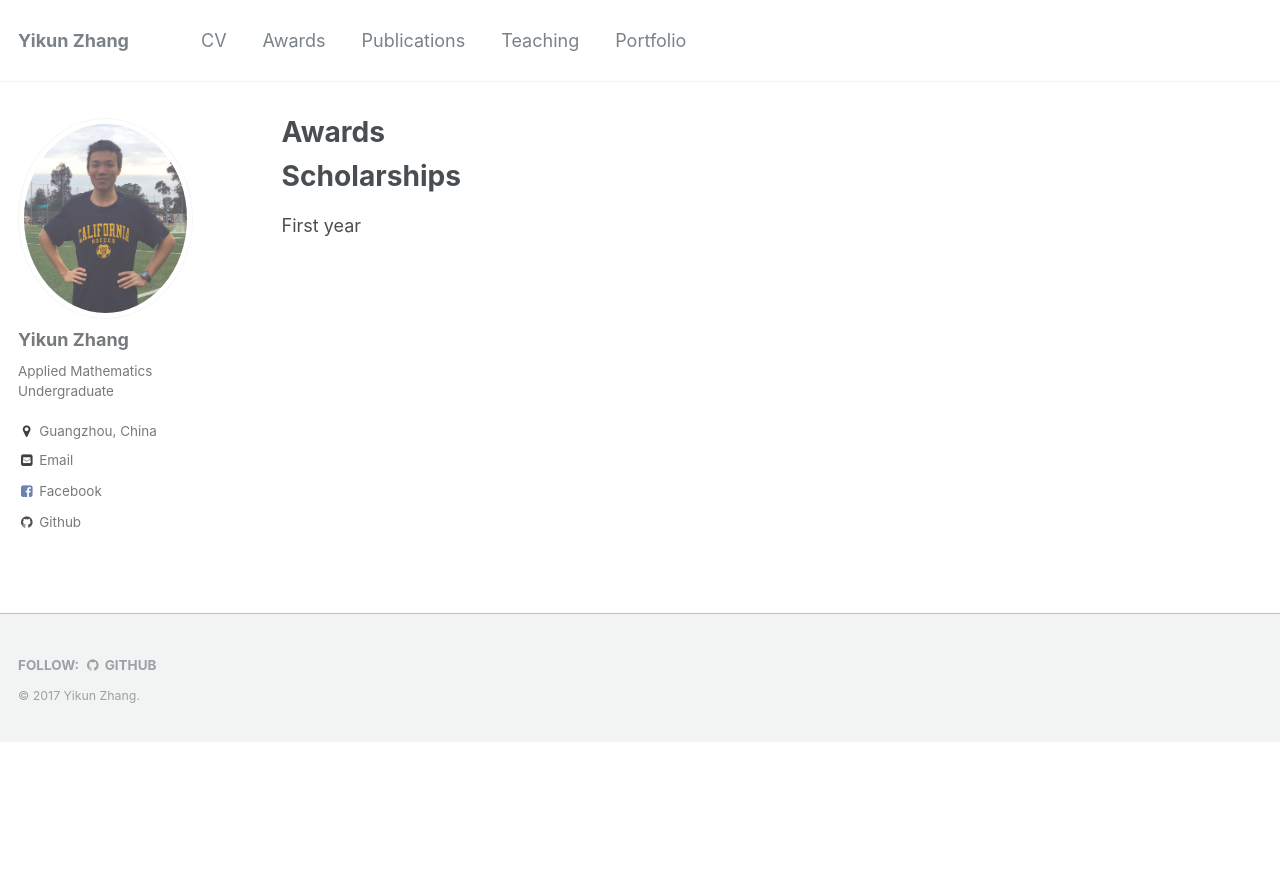
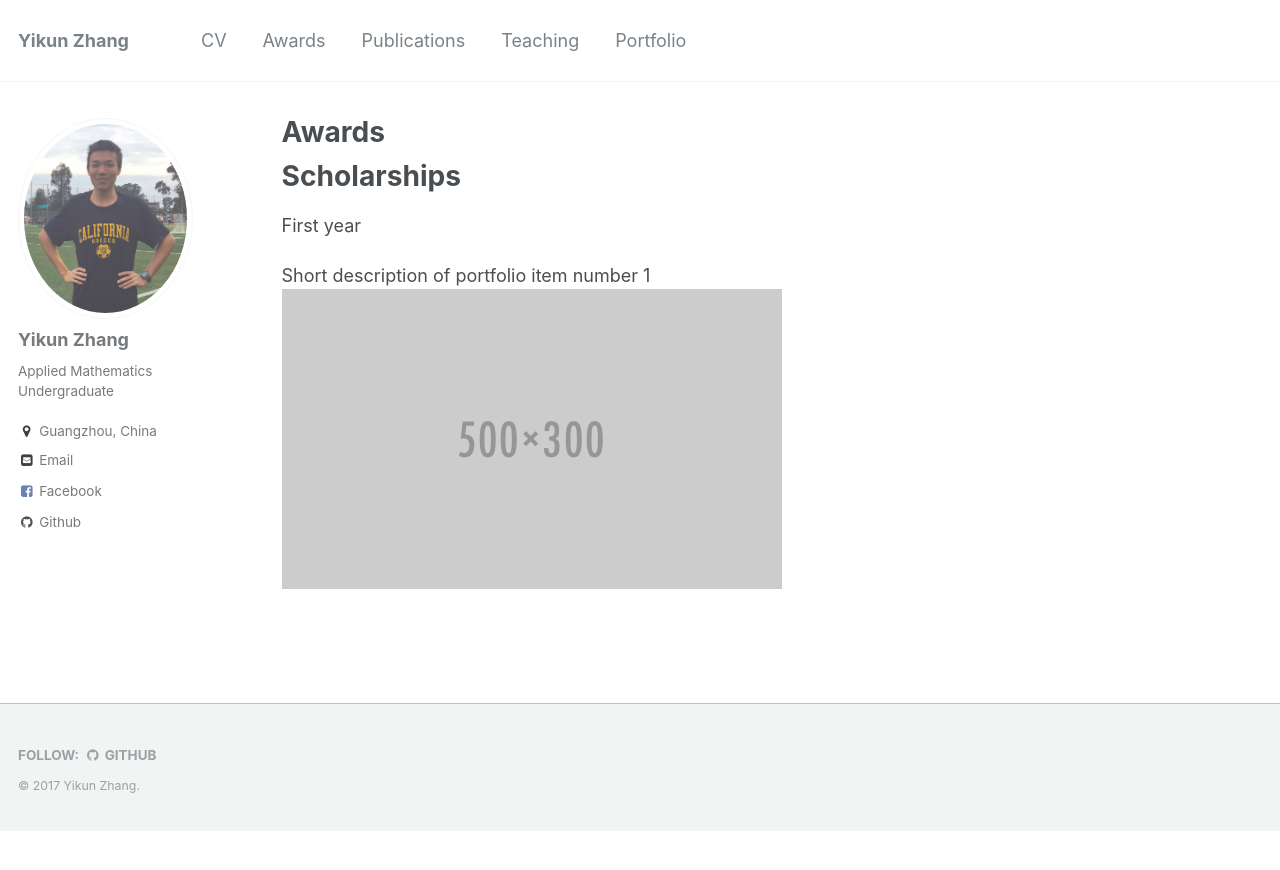
Before and after one commit to zhangyk8/zhangyk8.github.io, a Jekyll site: the page built from _pages/awards.md, in a window 1280 px wide. Shown: the top 870 px of the page. Built offline with Jekyll 4.4.1, drawn with Linux system fonts in a browser that asks for light colours.

Commit message:
Update awards.md

```diff
--- a/_pages/awards.md
+++ b/_pages/awards.md
@@ -8,3 +8,5 @@
 Scholarships
 ====
 First year
+
+Short description of portfolio item number 1<br/><img src='/images/500x300.png'>
```
